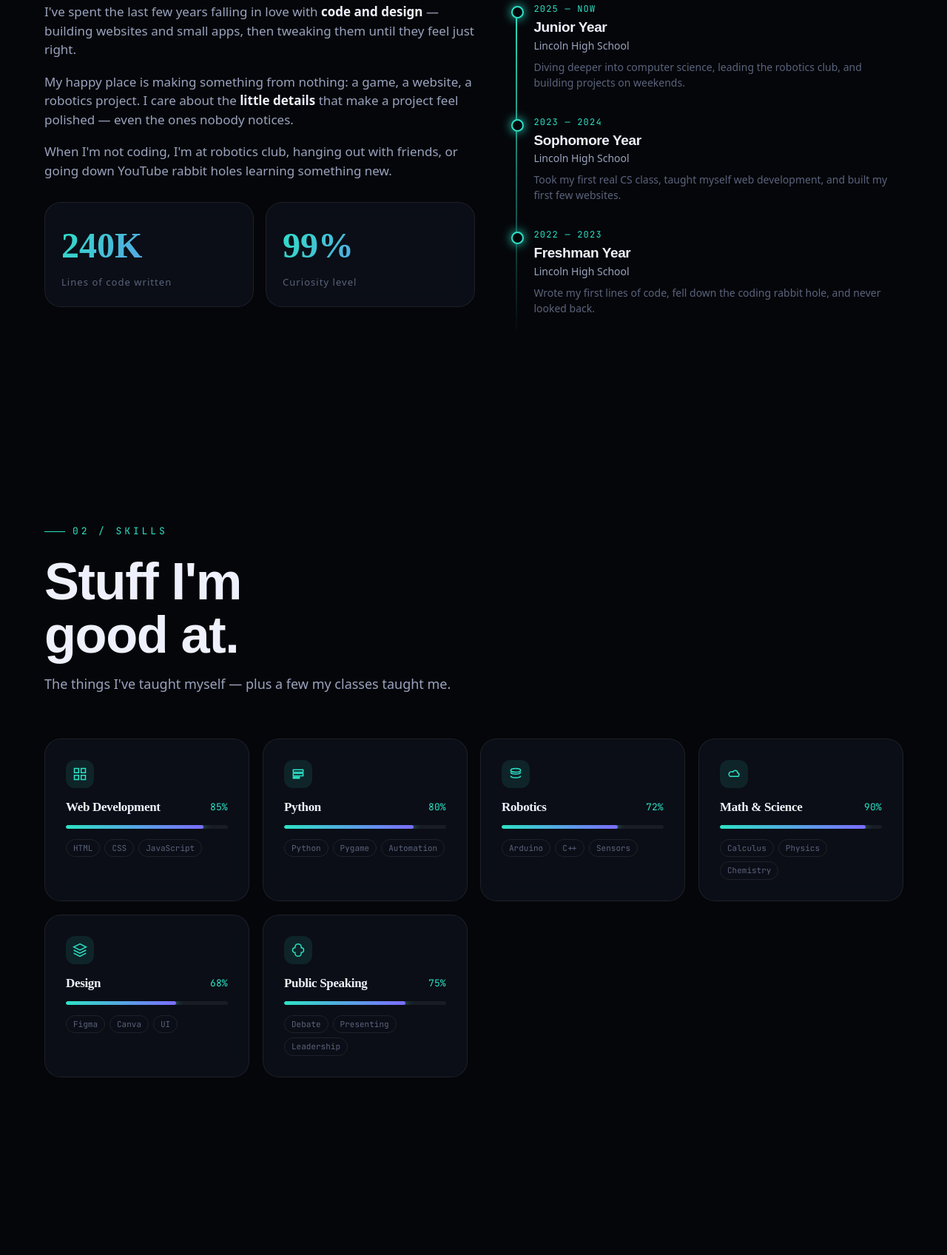
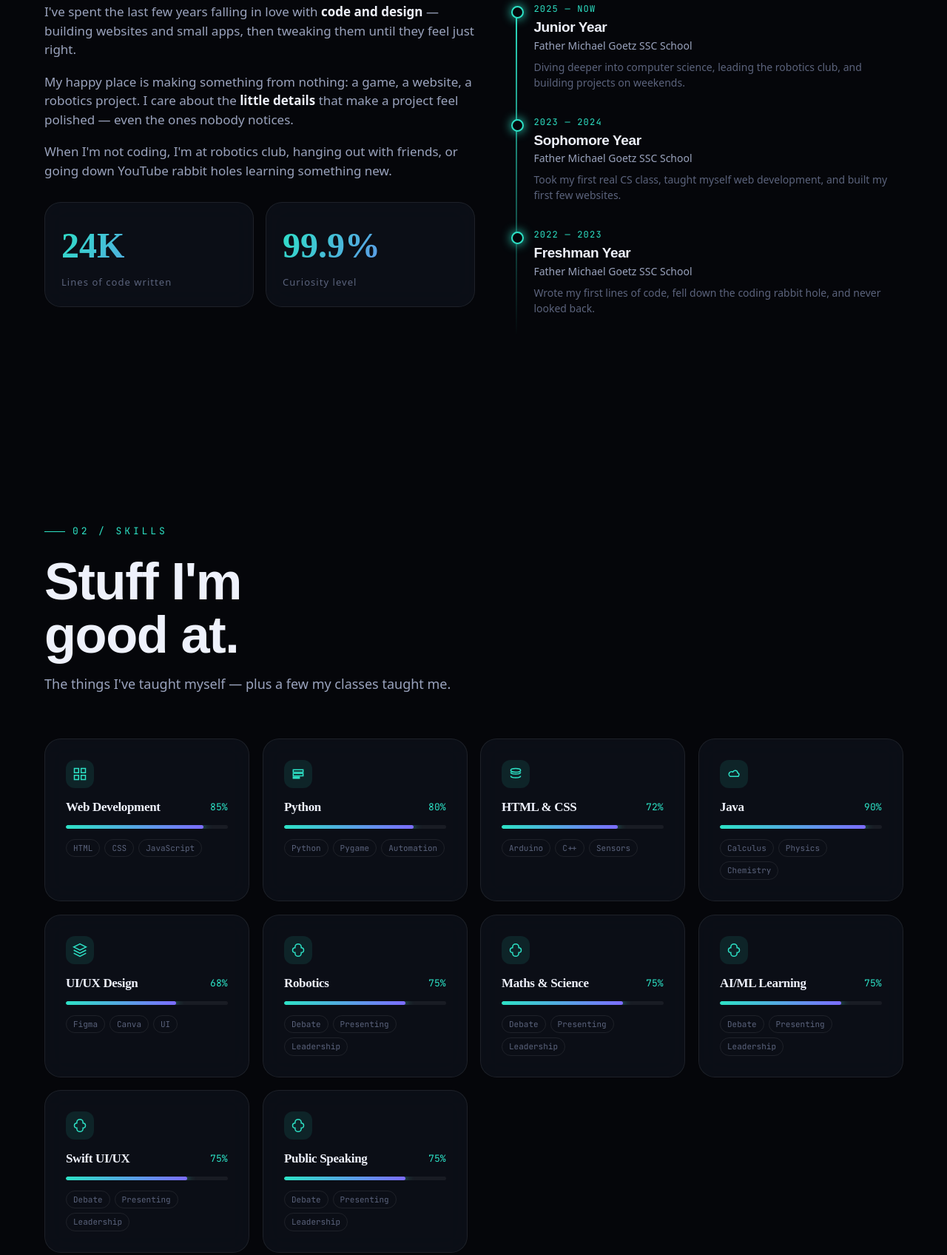
Before and after one commit to GamerPro-958/Portfolio, a plain HTML site: page index.html in a window 1280 px wide. Shown: the part 1647-3343 px from the top of the page at 74% size. Drawn offline with nearby package versions, Linux system fonts and the light colour scheme; animation ran at ten frames a second; a web font is replaced by a local one.

Commit message:
Update school names and skill percentages in index.html

```diff
--- a/index.html
+++ b/index.html
@@ -697,14 +697,14 @@ footer{position:relative;z-index:2;padding:80px clamp(20px,5vw,60px) 50px;border
         <p>My happy place is making something from nothing: a game, a website, a robotics project. I care about the <b>little details</b> that make a project feel polished — even the ones nobody notices.</p>
         <p>When I'm not coding, I'm at robotics club, hanging out with friends, or going down YouTube rabbit holes learning something new.</p>
         <div class="stat-grid">
-          <div class="card"><div class="num counter" data-to="240" data-suffix="K">0</div><small>Lines of code written</small></div>
-          <div class="card"><div class="num counter" data-to="99" data-suffix="%">0</div><small>Curiosity level</small></div>
+          <div class="card"><div class="num counter" data-to="24" data-suffix="K">0</div><small>Lines of code written</small></div>
+          <div class="card"><div class="num counter" data-to="99.9" data-suffix="%">0</div><small>Curiosity level</small></div>
         </div>
       </div>
       <div class="timeline reveal reveal-d3">
-        <div class="tl-item"><div class="yr">2025 — NOW</div><h4>Junior Year</h4><div class="co">Lincoln High School</div><p>Diving deeper into computer science, leading the robotics club, and building projects on weekends.</p></div>
-        <div class="tl-item"><div class="yr">2023 — 2024</div><h4>Sophomore Year</h4><div class="co">Lincoln High School</div><p>Took my first real CS class, taught myself web development, and built my first few websites.</p></div>
-        <div class="tl-item"><div class="yr">2022 — 2023</div><h4>Freshman Year</h4><div class="co">Lincoln High School</div><p>Wrote my first lines of code, fell down the coding rabbit hole, and never looked back.</p></div>
+        <div class="tl-item"><div class="yr">2025 — NOW</div><h4>Junior Year</h4><div class="co">Father Michael Goetz SSC School</div><p>Diving deeper into computer science, leading the robotics club, and building projects on weekends.</p></div>
+        <div class="tl-item"><div class="yr">2023 — 2024</div><h4>Sophomore Year</h4><div class="co">Father Michael Goetz SSC School</div><p>Took my first real CS class, taught myself web development, and built my first few websites.</p></div>
+        <div class="tl-item"><div class="yr">2022 — 2023</div><h4>Freshman Year</h4><div class="co">Father Michael Goetz SSC School</div><p>Wrote my first lines of code, fell down the coding rabbit hole, and never looked back.</p></div>
       </div>
     </div>
   </div>
@@ -1029,9 +1029,13 @@ if(!isTouch){
 const SKILLS=[
   {name:'Web Development',pct:85,tags:['HTML','CSS','JavaScript'],icon:'M3 3h7v7H3zM14 3h7v7h-7zM14 14h7v7h-7zM3 14h7v7H3z'},
   {name:'Python',pct:80,tags:['Python','Pygame','Automation'],icon:'M4 5h16v4H4zM4 11h16v4H4zM4 17h10v2H4z'},
-  {name:'Robotics',pct:72,tags:['Arduino','C++','Sensors'],icon:'M12 3c4.4 0 8 1.3 8 3s-3.6 3-8 3-8-1.3-8-3 3.6-3 8-3zM4 9c0 1.7 3.6 3 8 3s8-1.3 8-3M4 15c0 1.7 3.6 3 8 3s8-1.3 8-3'},
-  {name:'Math & Science',pct:90,tags:['Calculus','Physics','Chemistry'],icon:'M18 10a4 4 0 0 0-7.7-1.3A3.5 3.5 0 1 0 6 16h11a3 3 0 0 0 1-5.9z'},
-  {name:'Design',pct:68,tags:['Figma','Canva','UI'],icon:'M12 2 2 7l10 5 10-5-10-5zM2 17l10 5 10-5M2 12l10 5 10-5'},
+  {name:'HTML & CSS',pct:72,tags:['Arduino','C++','Sensors'],icon:'M12 3c4.4 0 8 1.3 8 3s-3.6 3-8 3-8-1.3-8-3 3.6-3 8-3zM4 9c0 1.7 3.6 3 8 3s8-1.3 8-3M4 15c0 1.7 3.6 3 8 3s8-1.3 8-3'},
+  {name:'Java',pct:90,tags:['Calculus','Physics','Chemistry'],icon:'M18 10a4 4 0 0 0-7.7-1.3A3.5 3.5 0 1 0 6 16h11a3 3 0 0 0 1-5.9z'},
+  {name:'UI/UX Design',pct:68,tags:['Figma','Canva','UI'],icon:'M12 2 2 7l10 5 10-5-10-5zM2 17l10 5 10-5M2 12l10 5 10-5'},
+  {name:'Robotics',pct:75,tags:['Debate','Presenting','Leadership'],icon:'M12 2a5 5 0 0 0-5 5v1a4 4 0 0 0 0 8v1a5 5 0 0 0 10 0v-1a4 4 0 0 0 0-8V7a5 5 0 0 0-5-5z'},
+  {name:'Maths & Science',pct:75,tags:['Debate','Presenting','Leadership'],icon:'M12 2a5 5 0 0 0-5 5v1a4 4 0 0 0 0 8v1a5 5 0 0 0 10 0v-1a4 4 0 0 0 0-8V7a5 5 0 0 0-5-5z'},
+  {name:'AI/ML Learning',pct:75,tags:['Debate','Presenting','Leadership'],icon:'M12 2a5 5 0 0 0-5 5v1a4 4 0 0 0 0 8v1a5 5 0 0 0 10 0v-1a4 4 0 0 0 0-8V7a5 5 0 0 0-5-5z'},
+  {name:'Swift UI/UX',pct:75,tags:['Debate','Presenting','Leadership'],icon:'M12 2a5 5 0 0 0-5 5v1a4 4 0 0 0 0 8v1a5 5 0 0 0 10 0v-1a4 4 0 0 0 0-8V7a5 5 0 0 0-5-5z'},
   {name:'Public Speaking',pct:75,tags:['Debate','Presenting','Leadership'],icon:'M12 2a5 5 0 0 0-5 5v1a4 4 0 0 0 0 8v1a5 5 0 0 0 10 0v-1a4 4 0 0 0 0-8V7a5 5 0 0 0-5-5z'},
 ];
 const PROJECTS=[
```
